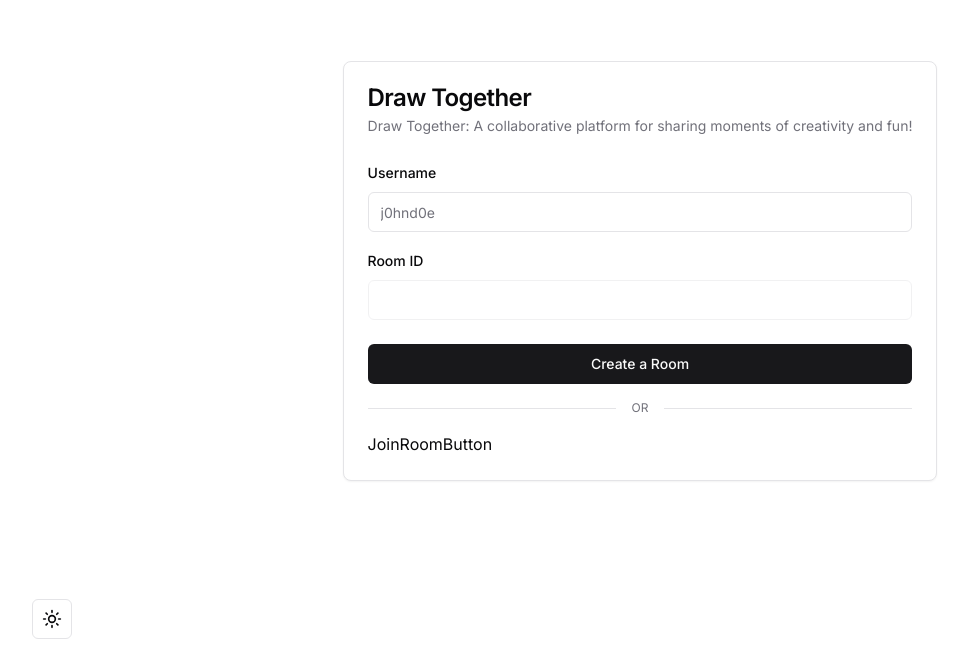
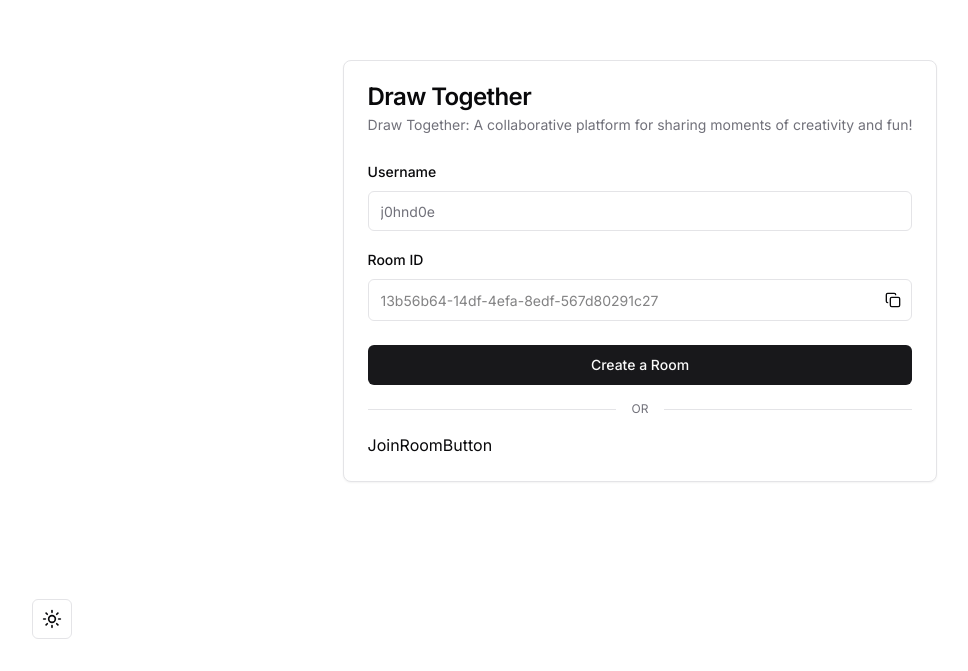
Before and after one commit to baxsm/draw-together-nextjs, a Next.js app: page / in a window 1280 px wide. Shown: the part 129-800 px from the top of the page, without its empty margins (0-968 px from the left). Built offline with nearby package versions, Linux system fonts and the light colour scheme.

Commit message:
feat: create room form, copy to clipboard button

```diff
--- a/app/page.tsx
+++ b/app/page.tsx
@@ -11,6 +11,8 @@ import {
 import { Separator } from "@/components/ui/separator";
 
 export default function Home() {
+  const roomId = crypto.randomUUID();
+
   return (
     <div className="relative h-screen">
       {/* Toggle Theme | Home */}
@@ -30,7 +32,7 @@ export default function Home() {
           </CardHeader>
 
           <CardContent className="flex flex-col gap-4">
-            <CreateRoomForm />
+            <CreateRoomForm roomId={roomId} />
 
             <div className="flex items-center gap-4">
               <Separator className="flex-1" />
--- /dev/null
+++ b/components/CopyButton.tsx
@@ -0,0 +1,27 @@
+import { useCopyToClipboard } from "@/lib/hooks/useCopyToClipboard";
+import { FC } from "react";
+import { Button } from "./ui/button";
+import { Check, Copy } from "lucide-react";
+
+interface CopyButtonProps {
+  value: string;
+}
+
+const CopyButton: FC<CopyButtonProps> = ({ value }) => {
+  const { copyToClipboard, isCopied } = useCopyToClipboard({ timeout: 2000 });
+
+  return (
+    <Button
+      type="button"
+      variant="ghost"
+      size="icon"
+      className="p-0 hover:bg-background"
+      onClick={() => copyToClipboard(value)}
+    >
+      {isCopied ? <Check className="h-4 w-4" /> : <Copy className="h-4 w-4" />}
+      <span className="sr-only">Copy</span>
+    </Button>
+  );
+};
+
+export default CopyButton;
--- a/components/CreateRoomForm.tsx
+++ b/components/CreateRoomForm.tsx
@@ -14,6 +14,7 @@ import {
 } from "./ui/form";
 import { Input } from "./ui/input";
 import { Button } from "./ui/button";
+import CopyButton from "./CopyButton";
 
 interface CreateRoomFormProps {
   roomId: string;
@@ -51,9 +52,10 @@ const CreateRoomForm: FC<CreateRoomFormProps> = ({ roomId }) => {
 
         <FormItem>
           <FormLabel className="text-foreground">Room ID</FormLabel>
-          <FormControl>
-            <Input value={roomId} readOnly disabled />
-          </FormControl>
+          <div className="flex items-center border rounded-md">
+            <Input value={roomId} readOnly disabled className="border-none" />
+            <CopyButton value={roomId} />
+          </div>
         </FormItem>
 
         <Button type="submit" className="mt-2 w-full">
--- /dev/null
+++ b/lib/hooks/useCopyToClipboard.tsx
@@ -0,0 +1,33 @@
+"use client";
+
+import * as React from "react";
+
+export interface useCopyToClipboardProps {
+  timeout?: number;
+}
+
+export function useCopyToClipboard({
+  timeout = 1600,
+}: useCopyToClipboardProps) {
+  const [isCopied, setIsCopied] = React.useState<Boolean>(false);
+
+  const copyToClipboard = (value: string) => {
+    if (typeof window === "undefined" || !navigator.clipboard?.writeText) {
+      return;
+    }
+
+    if (!value) {
+      return;
+    }
+
+    navigator.clipboard.writeText(value).then(() => {
+      setIsCopied(true);
+
+      setTimeout(() => {
+        setIsCopied(false);
+      }, timeout);
+    });
+  };
+
+  return { isCopied, copyToClipboard };
+}
```
